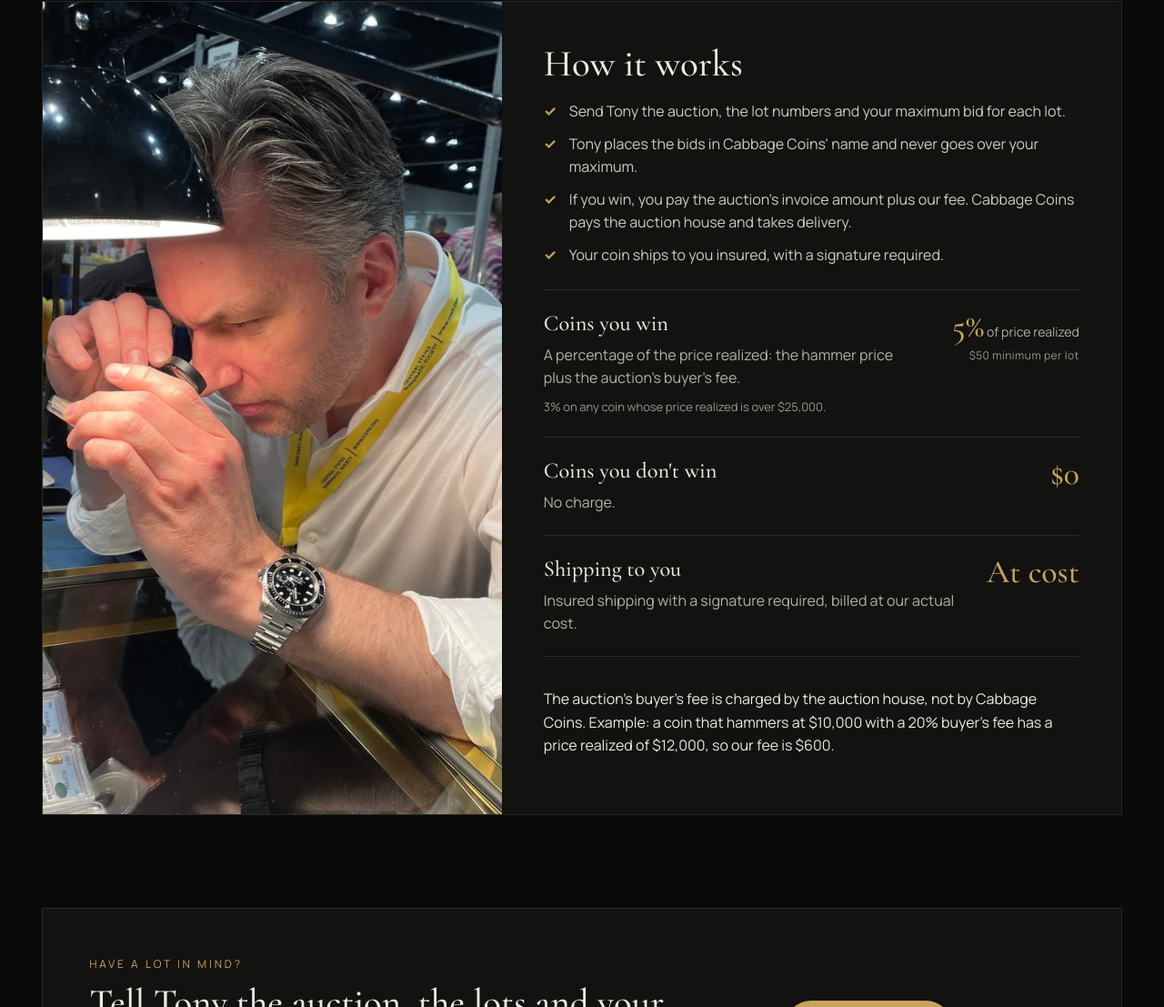
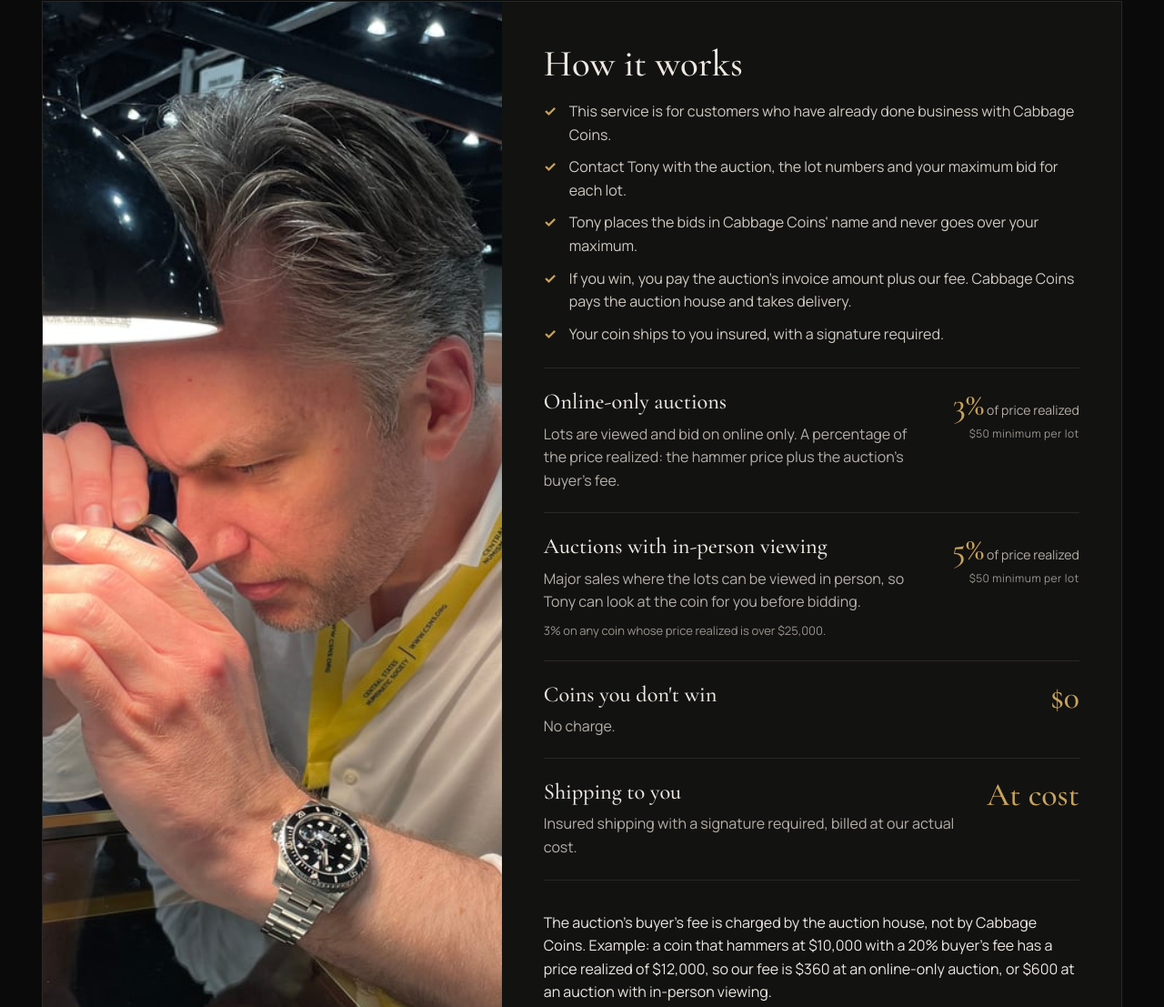
Before and after one commit to g10holdings/cabbage-coins, an Eleventy site: page web/auction-representation.njk in a window 1280 px wide. Shown: the part 720-1827 px from the top of the page at 91% size. Built offline with nearby package versions, Linux system fonts and the light colour scheme; Eleventy itself is replaced by a stand-in of ours; files that its build step writes are made by us from their sources; what @sanity/block-content-to-markdown, @sanity/client would draw is missing.

Commit message:
Auction representation: online-only vs in-person fees, existing customers, FAQ entry
- Online-only auctions: 3% of price realized. Auctions with in-person viewing: 5%, 3% over $25,000.
  $50 minimum per lot; nothing if not won; shipping at cost.
- For customers who have already done business with Cabbage Coins; Tony may decline a lot (e.g. under ~$1,000).
- FAQ: "Does Cabbage Coins offer auction representation?" with a link to the page.

Co-Authored-By: Claude Opus 5.5 <noreply@anthropic.com>

```diff
--- a/web/FAQ.njk
+++ b/web/FAQ.njk
@@ -54,6 +54,10 @@ title: Cabbage Coins | FAQs
             <div class="cc26-qa__a"><p>Please email or text Tony before you ship so he can confirm he'll be here to receive your package. Then follow our step-by-step guide: <a href="/shipping/">How to ship your coins to us</a>. It covers USPS and FedEx addresses, packing, and insurance.</p></div>
         </details>
         <details class="cc26-qa">
+            <summary>Does Cabbage Coins offer auction representation?</summary>
+            <div class="cc26-qa__a"><p>Yes, for customers who have already done business with us. Tony can bid on your behalf at a coin auction, never going over your maximum, then take delivery and ship the coin to you insured. You only pay a fee on coins you win. See <a href="/auction-representation/">Auction Representation</a> for the fees and how to get started.</p></div>
+        </details>
+        <details class="cc26-qa">
             <summary>How can I contact Cabbage Coins?</summary>
             <div class="cc26-qa__a"><p>The easiest way is simply to send us an email at <a href="mailto:tony@cabbagecoins.com">tony@cabbagecoins.com</a> or give us a call at <a href="tel:17177239505">+1 (717) 723-9505</a>. Please leave us a voicemail and we'll return your call promptly.</p></div>
         </details>
--- a/web/auction-representation.njk
+++ b/web/auction-representation.njk
@@ -2,7 +2,7 @@
 layout: layouts/dark.njk
 title: Cabbage Coins | Auction Representation
 permalink: /auction-representation/
-description: Let Tony bid for you at coin auctions. 5% of the price realized on coins you win, 3% over $25,000, nothing if you don't win, and insured shipping at cost.
+description: Existing Cabbage Coins customers can have Tony bid for them at coin auctions. 3% at online-only auctions; 5% (3% over $25,000) at auctions with in-person lot viewing. Nothing if you don't win.
 ---
 <section class="cc26-pagehero">
     <div class="cc26-wrap cc26-pagehero__in">
@@ -22,7 +22,8 @@ description: Let Tony bid for you at coin auctions. 5% of the price realized on
         <div class="cc26-service__body">
             <h2>How it works</h2>
             <ul class="cc26-checks">
-                <li>Send Tony the auction, the lot numbers and your maximum bid for each lot.</li>
+                <li>This service is for customers who have already done business with Cabbage Coins.</li>
+                <li>Contact Tony with the auction, the lot numbers and your maximum bid for each lot.</li>
                 <li>Tony places the bids in Cabbage Coins' name and never goes over your maximum.</li>
                 <li>If you win, you pay the auction's invoice amount plus our fee. Cabbage Coins pays the auction house and takes delivery.</li>
                 <li>Your coin ships to you insured, with a signature required.</li>
@@ -31,8 +32,15 @@ description: Let Tony bid for you at coin auctions. 5% of the price realized on
             <div class="cc26-tiers">
                 <div class="cc26-tier">
                     <div class="cc26-tier__copy">
-                        <h3>Coins you win</h3>
-                        <p>A percentage of the price realized: the hammer price plus the auction's buyer's fee.</p>
+                        <h3>Online-only auctions</h3>
+                        <p>Lots are viewed and bid on online only. A percentage of the price realized: the hammer price plus the auction's buyer's fee.</p>
+                    </div>
+                    <div class="cc26-tier__price">3%<span> of price realized</span><small>$50 minimum per lot</small></div>
+                </div>
+                <div class="cc26-tier">
+                    <div class="cc26-tier__copy">
+                        <h3>Auctions with in-person viewing</h3>
+                        <p>Major sales where the lots can be viewed in person, so Tony can look at the coin for you before bidding.</p>
                         <p class="cc26-tier__note">3% on any coin whose price realized is over $25,000.</p>
                     </div>
                     <div class="cc26-tier__price">5%<span> of price realized</span><small>$50 minimum per lot</small></div>
@@ -52,7 +60,8 @@ description: Let Tony bid for you at coin auctions. 5% of the price realized on
                     <div class="cc26-tier__price">At cost</div>
                 </div>
             </div>
-            <p class="cc26-tier__note">The auction's buyer's fee is charged by the auction house, not by Cabbage Coins. Example: a coin that hammers at $10,000 with a 20% buyer's fee has a price realized of $12,000, so our fee is $600.</p>
+            <p class="cc26-tier__note">The auction's buyer's fee is charged by the auction house, not by Cabbage Coins. Example: a coin that hammers at $10,000 with a 20% buyer's fee has a price realized of $12,000, so our fee is $360 at an online-only auction, or $600 at an auction with in-person viewing.</p>
+            <p class="cc26-tier__note">Cabbage Coins may decline to bid on any lot, for example a coin under about $1,000 where the bidding isn't worth the time involved. Tony will let you know before the sale.</p>
         </div>
     </article>
 </section>
```
